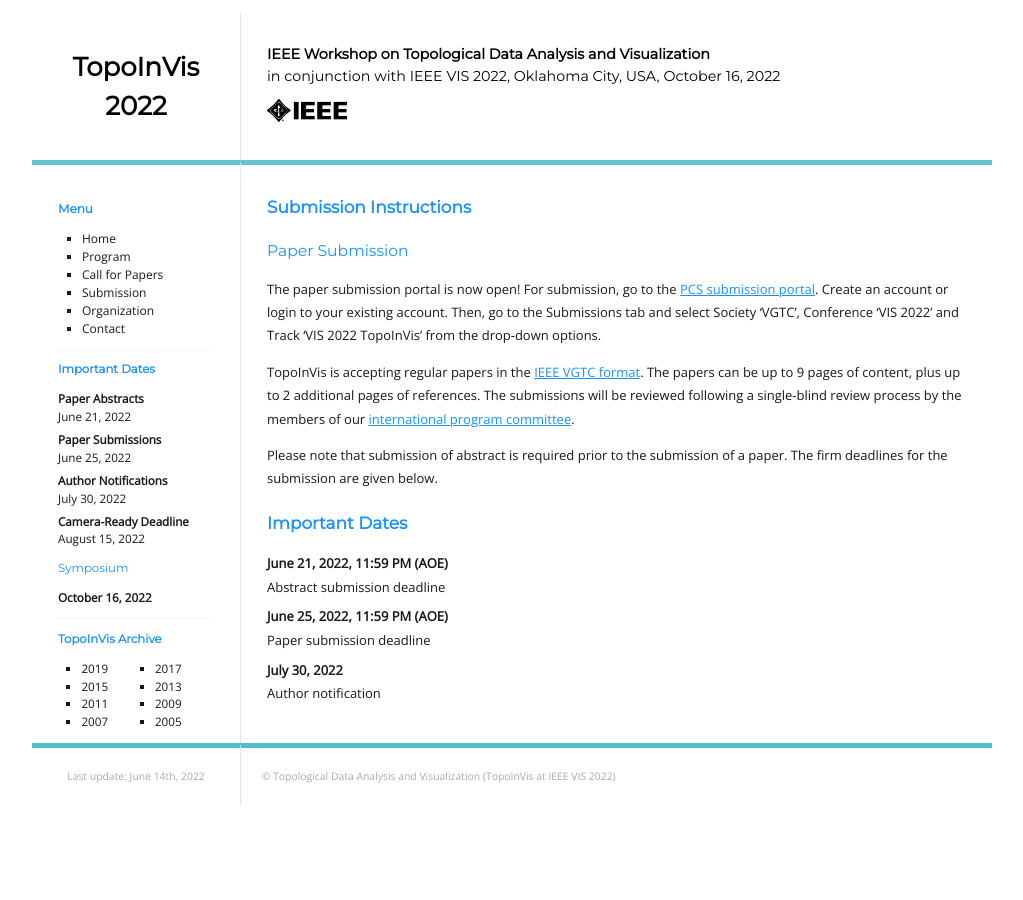
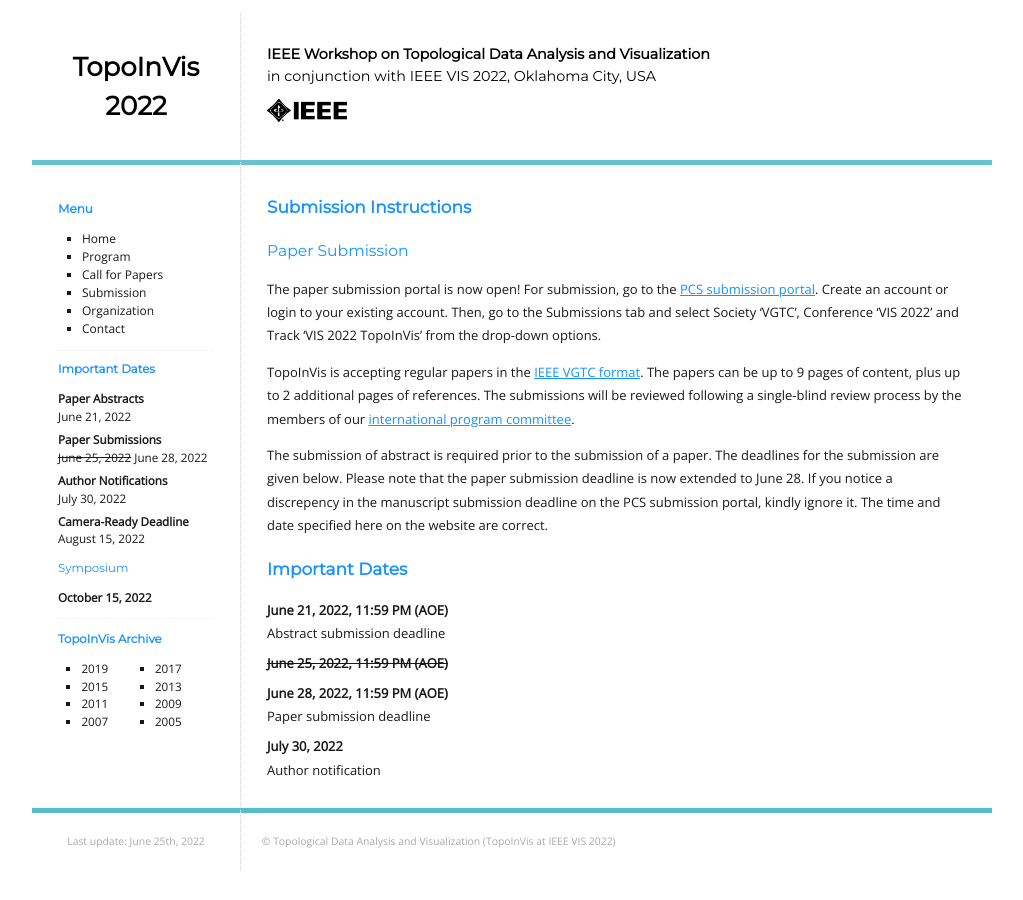
Before and after one commit to TopoInVis-Workshop/2022, a Jekyll site: the page built from _pages/submission.md, in a window 1280 px wide. Shown: the whole page, without its empty margins (128-1151 px from the left). Built offline with Jekyll 4.4.1, drawn with Linux system fonts in a browser that asks for light colours.

Commit message:
Update submission deadline

```diff
--- a/_config.yml
+++ b/_config.yml
@@ -7,7 +7,7 @@ url: "http://topoinvis.org"
 # --- site config ---
 
 description: >
-  IEEE Workshop on Topological Data Analysis and Visualization, in conjunction with IEEE VIS 2022, Oklahoma City, USA, October 16, 2022
+  IEEE Workshop on Topological Data Analysis and Visualization, in conjunction with IEEE VIS 2022, Oklahoma City, USA
 
 navigation:
  - title: Home
--- a/_includes/dates.md
+++ b/_includes/dates.md
@@ -4,7 +4,7 @@ Paper Abstracts
 : June 21, 2022
 
 Paper Submissions
-: June 25, 2022
+: <del>June 25, 2022</del> June 28, 2022
 
 Author Notifications
 : July 30, 2022
@@ -14,4 +14,4 @@ Camera-Ready Deadline
 
 ## Symposium
 
-**October 16, 2022**
+**October 15, 2022**
--- a/_layouts/default.html
+++ b/_layouts/default.html
@@ -23,7 +23,7 @@
         <b><span>IEEE Workshop on</span>
         <span>Topological Data Analysis and Visualization</span></b><br />
         <span>in conjunction with IEEE VIS 2022,</span>
-        <span>Oklahoma City, USA, October 16, 2022</span>
+        <span>Oklahoma City, USA</span>
       </h2>
       <img id="ieee-logo" src="assets/logo-ieee.png" />
     </article>
@@ -71,7 +71,7 @@
 
   <footer>
     <aside>
-      Last update: June 14th, 2022
+      Last update: June 25th, 2022
 <!--       {{ page.last_modified_at | date: '%b %e, %Y' }} -->
     </aside>
     <article>
--- a/_pages/submission.md
+++ b/_pages/submission.md
@@ -19,8 +19,11 @@ The papers can be up to 9 pages of content, plus up to 2 additional pages of
 references. The submissions will be reviewed following a single-blind review
 process by the members of our [international program committee](organization.html).
 
-Please note that submission of abstract is required prior to the submission
-of a paper. The firm deadlines for the submission are given below.
+The submission of abstract is required prior to the submission
+of a paper. The deadlines for the submission are given below. Please note that the
+paper submission deadline is now extended to June 28. If you notice a discrepency
+in the manuscript submission deadline on the PCS submission portal, kindly ignore
+it. The time and date specified here on the website are correct.
 
 # Important Dates
 
@@ -29,7 +32,8 @@ of a paper. The firm deadlines for the submission are given below.
 June 21, 2022, 11:59 PM (AOE)
 : Abstract submission deadline
 
-June 25, 2022, 11:59 PM (AOE)
+<del>June 25, 2022, 11:59 PM (AOE)</del>
+June 28, 2022, 11:59 PM (AOE)
 : Paper submission deadline
 
 July 30, 2022
```
Also changed, not shown: _pages/call-for-papers.md (+1 -1 lines).
